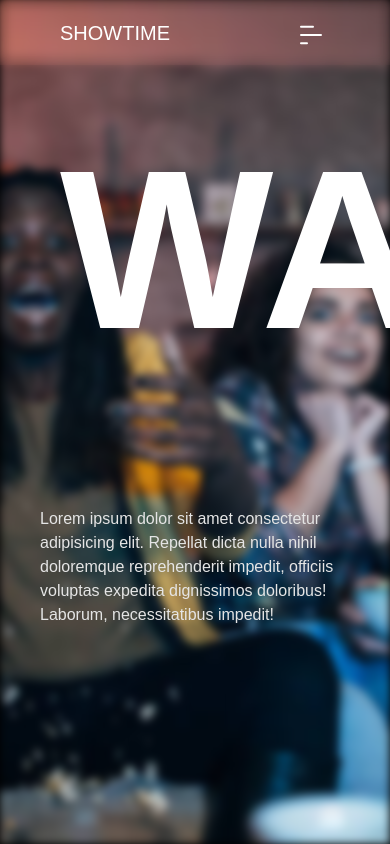
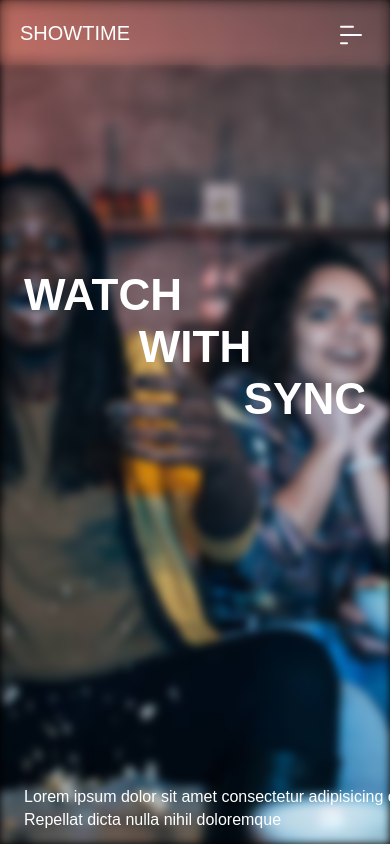
Before and after one commit to Akash911-prog/watch-party, a React (Vite) app in the folder app/client/: page / in a window 390 px wide. Built offline with nearby package versions, Linux system fonts and the light colour scheme; no server answers.

Commit message:
feat: added responsiveness to landing page

```diff
--- a/app/client/src/App.tsx
+++ b/app/client/src/App.tsx
@@ -10,27 +10,25 @@ function App() {
       </nav>
 
       {/* hero section  */}
-      <section className="hero relative h-screen w-full -mt-16.25 ">
+      <section className="hero relative h-screen w-full -mt-16.25">
         <img
           src={HeroImg}
           alt="hero"
           className="absolute inset-0 w-full h-full object-cover -z-10 blur-xs"
         />
-        <div className="md:grid grid-cols-3 grid-rows-4 overflow-hidden h-full pt-20">
-          <span className="text-main col-span-3 min-w-0 pl-15 font-bold">
+        <div className="grid grid-cols-3 grid-rows-[auto_auto_auto_1fr] md:grid-rows-4 h-screen md:pt-40 md:pb-10 pb-3 pt-[70%] gap-y-2">
+          <span className="md:text-main text-5xl col-span-3 min-w-0 pl-6 md:pl-15 font-bold">
             WATCH
           </span>
-          <span className="text-main col-span-3 justify-self-center min-w-0 font-bold">
+          <span className="md:text-main text-5xl col-span-3 justify-self-center min-w-0 font-bold">
             WITH
           </span>
-          <span className="text-main col-span-3 justify-self-end min-w-0 pr-15 font-bold">
+          <span className="md:text-main text-5xl col-span-3 justify-self-end min-w-0 pr-6 md:pr-15 font-bold">
             SYNC
           </span>
-          <p className="text-neutral-200 pl-10 pt-22">
+          <p className="col-span-3 self-end px-6 md:px-10 md:pl-10 text-sm w-[460px]">
             Lorem ipsum dolor sit amet consectetur adipisicing elit. Repellat
-            dicta nulla nihil doloremque reprehenderit impedit, officiis
-            voluptas expedita dignissimos doloribus! Laborum, necessitatibus
-            impedit!
+            dicta nulla nihil doloremque
           </p>
         </div>
       </section>
@@ -41,20 +39,20 @@ function App() {
           <span className="block size-4 rounded-full bg-white"></span>
           <span className="text-lg">HOW IT WORKS</span>
         </div>
-        <div className="grid grid-cols-[450px_1fr_1fr] grid-rows-3 h-[90%] mt-10">
-          <div className="col-span-1 row-span-3 self-center flex flex-col gap-5 pl-9">
-            <p className="text-md font-semibold w-[80%]">
+        <div className="md:grid grid-cols-[450px_1fr_1fr] grid-rows-3 h-[90%] md:mt-10 mt-4">
+          <div className="col-span-1 row-span-3 self-center flex flex-col md:gap-5 md:pl-9 gap-3 ml-2 mr-4 mb-5 md:mb-0">
+            <p className="text-md font-semibold md:w-[80%]">
               Three steps between you and movie night with friends, wherever
               they are.
             </p>
-            <p className="text-sm text-neutral-500 w-[80%]">
+            <p className="text-sm text-neutral-500 md:w-[80%]">
               No downloads, no waiting for someone to catch up. Set it up once
               and let the sync handle the rest.
             </p>
           </div>
-          <div className="col-span-2 row-span-3 grid grid-cols-2 grid-rows-2 mr-9 gap-2.75">
-            <div className="bg-neutral-700"></div>
-            <div className="bg-neutral-700 row-span-2"></div>
+          <div className="col-span-2 row-span-3 grid grid-cols-2 grid-rows-2 md:mr-9 gap-1.25 md:gap-2.75 h-[75%] md:h-full md:m-0 mx-2">
+            <div className="bg-neutral-700 col-span-2 md:col-span-1"></div>
+            <div className="bg-neutral-700 md:row-span-2"></div>
             <div className="bg-neutral-700"></div>
           </div>
         </div>
@@ -65,9 +63,9 @@ function App() {
           <span className="block size-4 rounded-full bg-white"></span>
           <span className="text-lg">WHY US?</span>
         </div>
-        <div className="grid grid-cols-4 grid-rows-2 h-[90%] gap-2.75 mx-10 mt-10">
-          <div className="bg-neutral-700 col-span-2 row-span-2"></div>
-          <div className="bg-neutral-700 col-span-2"></div>
+        <div className="grid md:grid-cols-4 grid-cols-2 grid-rows-2 h-[90%] md:gap-2.75 gap-1.25 md:mx-10 mx-2 mt-10">
+          <div className="bg-neutral-700 md:col-span-2 md:row-span-2"></div>
+          <div className="bg-neutral-700 md:col-span-2"></div>
           <div className="bg-neutral-700"></div>
           <div className="bg-neutral-700"></div>
         </div>
@@ -75,10 +73,10 @@ function App() {
 
       <section className="cta h-screen w-screen">
         <div className="relative w-fit h-fit mx-auto top-1/2 -translate-y-1/2">
-          <div className="w-fit h-fit text-9xl tracking-tight leading-tight">
+          <div className="w-fit h-fit md:text-9xl text-5xl tracking-tight leading-tight">
             LIGHTS DOWN,
           </div>
-          <div className="w-fit h-fit text-9xl tracking-tight leading-tight">
+          <div className="w-fit h-fit md:text-9xl text-5xl tracking-tight leading-tight">
             ROLL THE TAPE
           </div>
           <button className="relative left-1/2 -translate-x-1/2 bg-neutral-300 text-black font-semibold rounded-xl w-62.5 h-15 mt-4">
--- a/app/client/src/components/navbar/navbar.tsx
+++ b/app/client/src/components/navbar/navbar.tsx
@@ -13,7 +13,7 @@ const Navbar = () => {
         isOpen={isOpen}
         onNavigate={() => setIsOpen(!isOpen)}
       />
-      <div className="w-screen overflow-clip grid md:grid-cols-3 grid-cols-2 px-15 pt-4">
+      <div className="w-screen overflow-clip grid md:grid-cols-3 grid-cols-2 md:px-15 px-5 pt-4">
         <div
           className={`logo text-md pt-0.5 z-50 ${isOpen ? 'text-black' : 'text-white'} transition-all duration-200 ease-in-out`}
         >
--- a/app/client/src/index.css
+++ b/app/client/src/index.css
@@ -58,6 +58,7 @@ body {
   --text-lg: 24px;
   --text-xl: 28px;
   --text-2xl: 32px;
+  --text-5xl: 44px;
   --text-main: 226px;
 }
 
```
